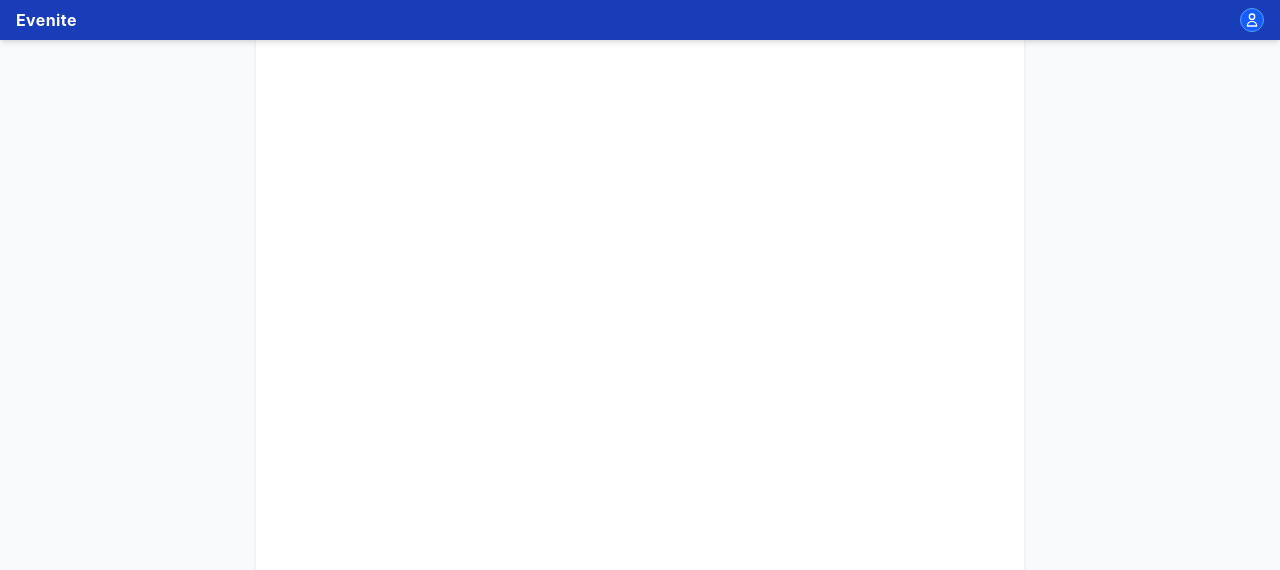
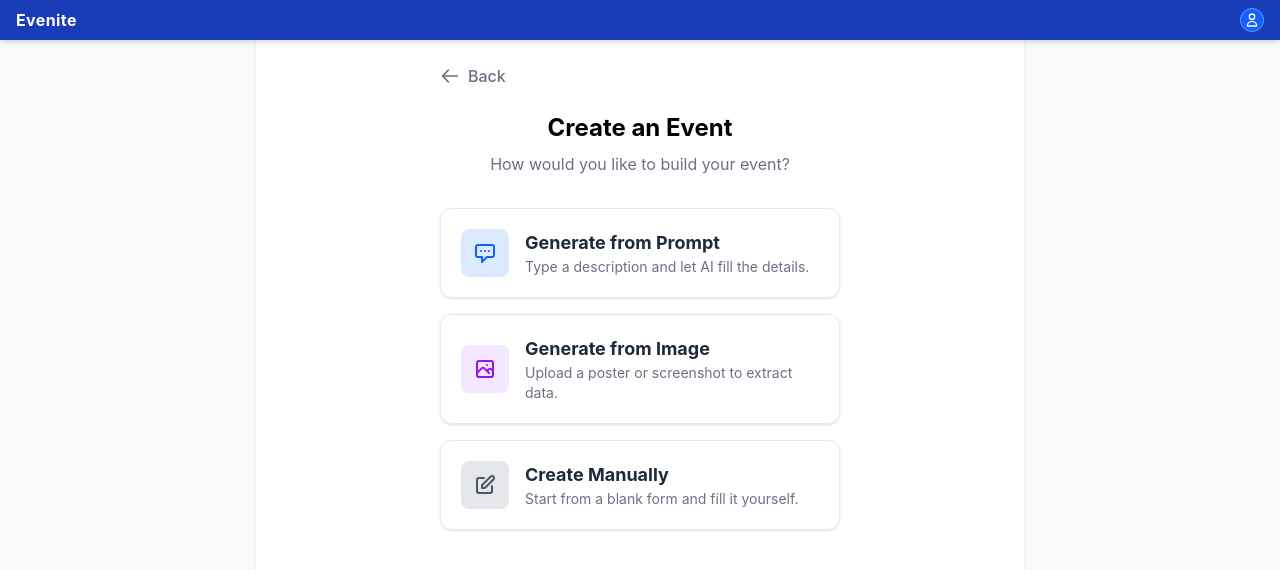
Before and after one commit to sawroryyin/evenite-frontend, a Vue app: page /create in a window 1280 px wide. Before the commit this address had no page. Shown: the top 570 px of the page. Built offline with nearby package versions, Linux system fonts and the light colour scheme.

Commit message:
set up event create options

```diff
--- a/src/router/index.ts
+++ b/src/router/index.ts
@@ -1,14 +1,12 @@
 import { createRouter, createWebHistory } from 'vue-router'
 import HomeView from '../views/HomeView.vue'
+import EventCreateOptionsView from '../views/EventCreateOptionsView.vue'
 
 const router = createRouter({
   history: createWebHistory(import.meta.env.BASE_URL),
   routes: [
-    {
-      path: '/',
-      name: 'home',
-      component: HomeView,
-    },
+    { path: '/', name: 'home', component: HomeView, },
+    { path: '/create', name: 'create-options', component: EventCreateOptionsView }
   ]
 })
 
--- /dev/null
+++ b/src/views/EventCreateOptionsView.vue
@@ -0,0 +1,52 @@
+<script setup lang="ts">
+import { useRouter } from 'vue-router'
+const router = useRouter()
+</script>
+
+<template>
+  <div class="p-6 max-w-md mx-auto">
+
+    <button @click="router.back()" class="mb-6 text-gray-500 hover:text-gray-800 flex items-center gap-2 font-medium transition cursor-pointer">
+      <svg class="w-5 h-5" fill="none" stroke="currentColor" viewBox="0 0 24 24"><path stroke-linecap="round" stroke-linejoin="round" stroke-width="2" d="M10 19l-7-7m0 0l7-7m-7 7h18"></path></svg>
+      Back
+    </button>
+
+    <h1 class="text-2xl font-bold text-center mb-2">Create an Event</h1>
+    <p class="text-gray-500 text-center mb-8">How would you like to build your event?</p>
+
+    <div class="space-y-4">
+      <!-- Option 1: Prompt -->
+      <div @click="router.push({ name: 'create-prompt' })" class="border border-gray-200 rounded-xl p-5 flex items-center gap-4 cursor-pointer hover:border-blue-500 hover:bg-blue-50 transition shadow-sm">
+        <div class="bg-blue-100 text-blue-600 p-3 rounded-lg">
+          <svg class="w-6 h-6" fill="none" stroke="currentColor" viewBox="0 0 24 24"><path stroke-linecap="round" stroke-linejoin="round" stroke-width="2" d="M8 10h.01M12 10h.01M16 10h.01M9 16H5a2 2 0 01-2-2V6a2 2 0 012-2h14a2 2 0 012 2v8a2 2 0 01-2 2h-5l-5 5v-5z"></path></svg>
+        </div>
+        <div>
+          <h3 class="font-bold text-lg text-gray-800">Generate from Prompt</h3>
+          <p class="text-sm text-gray-500">Type a description and let AI fill the details.</p>
+        </div>
+      </div>
+
+      <!-- Option 2: Image Upload -->
+      <div @click="router.push({ name: 'create-image' })" class="border border-gray-200 rounded-xl p-5 flex items-center gap-4 cursor-pointer hover:border-purple-500 hover:bg-purple-50 transition shadow-sm">
+        <div class="bg-purple-100 text-purple-600 p-3 rounded-lg">
+          <svg class="w-6 h-6" fill="none" stroke="currentColor" viewBox="0 0 24 24"><path stroke-linecap="round" stroke-linejoin="round" stroke-width="2" d="M4 16l4.586-4.586a2 2 0 012.828 0L16 16m-2-2l1.586-1.586a2 2 0 012.828 0L20 14m-6-6h.01M6 20h12a2 2 0 002-2V6a2 2 0 00-2-2H6a2 2 0 00-2 2v12a2 2 0 002 2z"></path></svg>
+        </div>
+        <div>
+          <h3 class="font-bold text-lg text-gray-800">Generate from Image</h3>
+          <p class="text-sm text-gray-500">Upload a poster or screenshot to extract data.</p>
+        </div>
+      </div>
+
+      <!-- Option 3: Manual -->
+      <div @click="router.push({ name: 'create-detail' })" class="border border-gray-200 rounded-xl p-5 flex items-center gap-4 cursor-pointer hover:border-gray-500 hover:bg-gray-100 transition shadow-sm">
+        <div class="bg-gray-200 text-gray-600 p-3 rounded-lg">
+          <svg class="w-6 h-6" fill="none" stroke="currentColor" viewBox="0 0 24 24"><path stroke-linecap="round" stroke-linejoin="round" stroke-width="2" d="M11 5H6a2 2 0 00-2 2v11a2 2 0 002 2h11a2 2 0 002-2v-5m-1.414-9.414a2 2 0 112.828 2.828L11.828 15H9v-2.828l8.586-8.586z"></path></svg>
+        </div>
+        <div>
+          <h3 class="font-bold text-lg text-gray-800">Create Manually</h3>
+          <p class="text-sm text-gray-500">Start from a blank form and fill it yourself.</p>
+        </div>
+      </div>
+    </div>
+  </div>
+</template>
```
